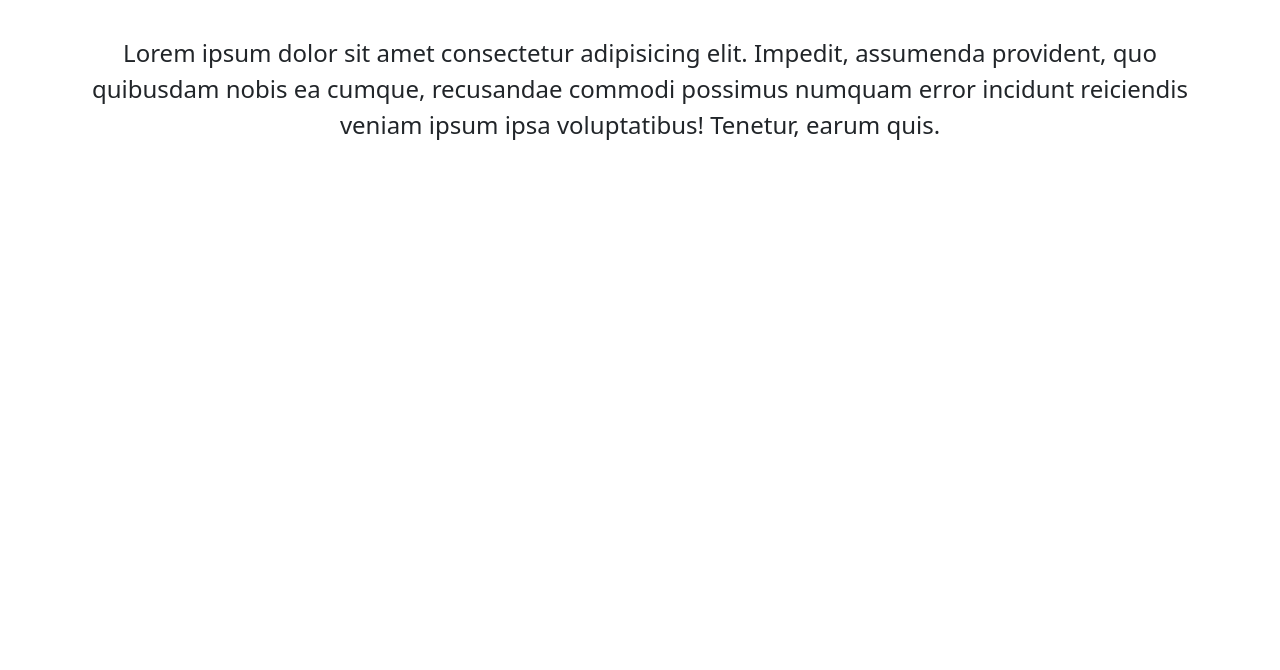
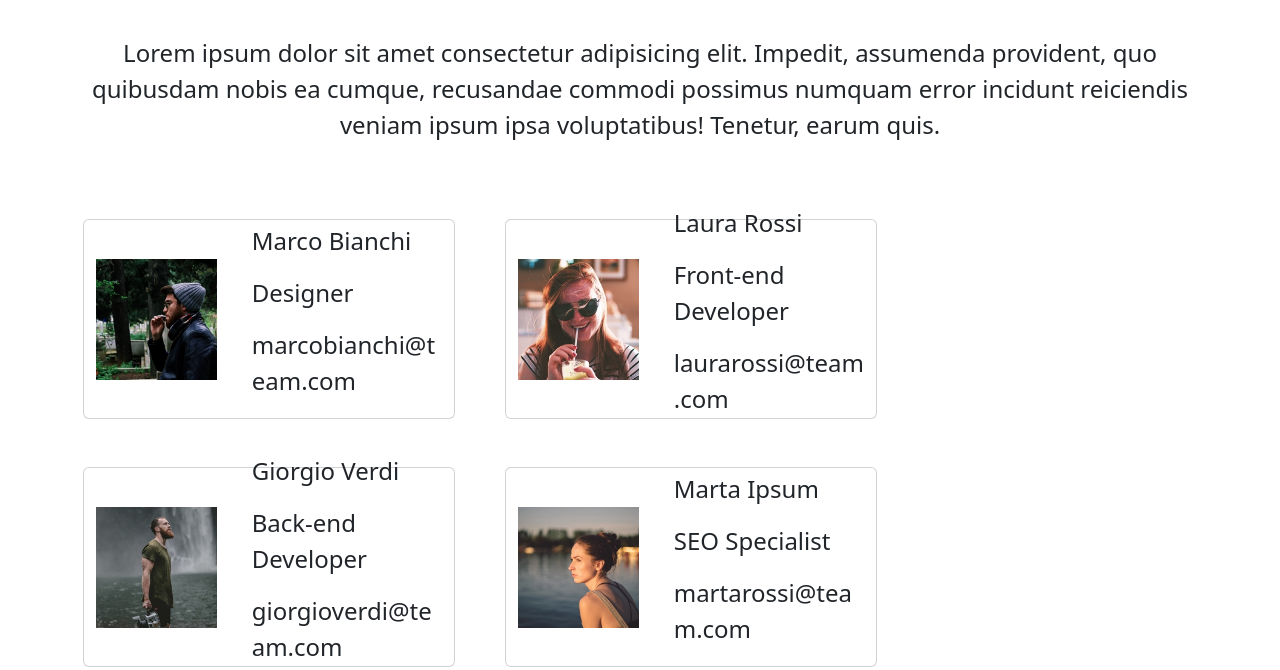
Before and after one commit to AgostinoCaruso/js-our-team, a plain HTML site: page index.html in a window 1280 px wide. Shown: the part 130-800 px from the top of the page. Drawn offline with nearby package versions, Linux system fonts and the light colour scheme.

Commit message:
print on DOM card

```diff
--- a/css/style.css
+++ b/css/style.css
@@ -14,6 +14,14 @@ p{
 }
 .card{
     height: 200px;
-    background-color: black;
     margin: 0px 1px;
 }
+img{
+    width: 100%;
+}
+.card-img{
+    width: 35%;
+}
+.card-text{
+    width: 55%;
+}
--- a/js/script.js
+++ b/js/script.js
@@ -13,9 +13,9 @@ import {teamMembers} from "./db.js"
 //add a form to add new members
 
 //div HTML
-const conainerCard = document.getElementById("container-card");
+const containerCard = document.getElementById("container-card");
 
-
+StartApp();
 
 function StartApp(){
     const fragment = document.createDocumentFragment();
@@ -23,24 +23,40 @@ function StartApp(){
     teamMembers.forEach(element => {
         //div
         const card = document.createElement("div");
-        card.className("card","col-4","d-flex");
+        card.className = "card col-4 d-flex justify-content-between flex-row align-items-center";
 
         const cardImg = document.createElement("div");
-        cardImg.className("card-img");
+        cardImg.className = "card-img";
 
         const cardText = document.createElement("div");
-        cardText.className("card-text");
+        cardText.className = "card-text";
 
         //ele in div
-        const img = document.createElement("img");
-        img.setAttribute("alt", "");
-
         const name = document.createElement("p");
         const role = document.createElement("p");
         const email = document.createElement("p");
 
+        const img = document.createElement("img");
+
         name.innerHTML = element.name;
+        role.innerHTML = element.role;
+        email.innerHTML = element.email;
+        img.src = element.img;
+
+        //add ele to HTML
+        cardText.appendChild(name);
+        cardText.appendChild(role);
+        cardText.appendChild(email);
+
+        cardImg.appendChild(img);
+
+        card.appendChild(cardImg);
+        card.appendChild(cardText);
+
+        fragment.appendChild(card);
+        console.log({fragment});
     });
+    containerCard.appendChild(fragment);
 }
 
 // <div class="card col-12 col-md-4"></div>
```
Also changed, not shown: index.html (+8 -8 lines).
